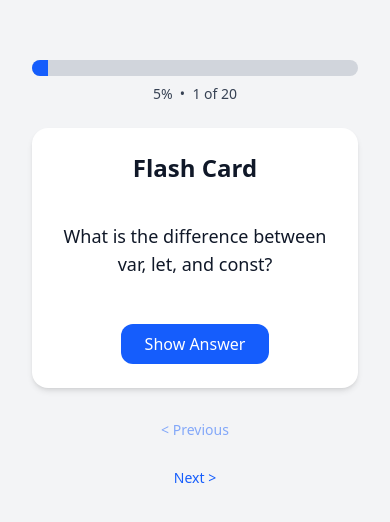
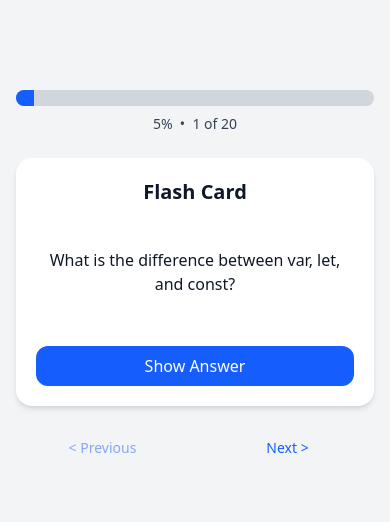
Before and after one commit to nurf21/flash-cards, a React (Vite) app: page / in a window 390 px wide. Shown: the part 156-678 px from the top of the page. Built offline with nearby package versions, Linux system fonts and the light colour scheme.

Commit message:
Refactor layout and styles in App, FlashCard, and ProgressBar components

```diff
--- a/src/App.jsx
+++ b/src/App.jsx
@@ -24,14 +24,14 @@ function App() {
 
   return (
     <div className="min-h-screen bg-gray-100 dark:bg-gray-900 text-gray-900 dark:text-gray-100 flex flex-col items-center justify-center px-4 py-6 sm:px-6">
-      <main className="min-w-full px-4 md:min-w-xl lg:min-w-2xl">
+      <main className="md:min-w-2xl">
         <ProgressBar current={index + 1} total={flashcards.length} />
         <FlashCard
           key={index}
           question={flashcards[index].question}
           answer={flashcards[index].answer}
         />
-        <div className="flex flex-col sm:flex-row justify-between items-center w-full mt-6 gap-3 text-sm text-gray-700 dark:text-gray-300">
+        <div className="flex flex-row justify-between items-center w-full mt-6 gap-3 text-sm text-gray-700 dark:text-gray-300">
           <button
             onClick={prevCard}
             disabled={index === 0}
--- a/src/components/FlashCard.jsx
+++ b/src/components/FlashCard.jsx
@@ -12,15 +12,15 @@ export default function FlashCard({ question, answer }) {
       animate={{ opacity: 1, rotateY: 0 }}
       exit={{ opacity: 0, rotateY: 90 }}
       transition={{ duration: 0.4 }}
-      className="bg-white dark:bg-gray-800 text-gray-900 dark:text-gray-100 p-6 rounded-2xl shadow-md transition-colors duration-300"
+      className="w-full max-w-2xl bg-white dark:bg-gray-800 text-gray-900 dark:text-gray-100 p-5 rounded-2xl shadow-md transition-colors duration-300"
     >
-      <h2 className="text-2xl font-bold mb-4 text-center">Flash Card</h2>
-      <div className="min-h-[100px] text-lg text-center flex items-center justify-center font-medium">
+      <h2 className="text-xl sm:text-2xl font-bold mb-4 text-center">Flash Card</h2>
+      <div className="min-h-[100px] text-base sm:text-lg text-center flex items-center justify-center font-medium">
         {showAnswer ? answer : question}
       </div>
       <button
         onClick={() => setShowAnswer(!showAnswer)}
-        className="mt-6 mx-auto block px-6 py-2 rounded-xl bg-blue-600 hover:bg-blue-700 text-white dark:bg-blue-500 dark:hover:bg-blue-600 transition"
+        className="mt-6 mx-auto block w-full sm:w-auto px-6 py-2 rounded-xl bg-blue-600 cursor-pointer hover:bg-blue-700 text-white dark:bg-blue-500 dark:hover:bg-blue-600 transition"
       >
         {showAnswer ? "Hide Answer" : "Show Answer"}
       </button>
--- a/src/components/ProgressBar.jsx
+++ b/src/components/ProgressBar.jsx
@@ -1,7 +1,7 @@
 export default function ProgressBar({ current, total }) {
   const percentage = (current / total) * 100;
   return (
-    <div className="py-6">
+    <div className="my-6 w-full">
       <div className="w-full h-4 bg-gray-300 dark:bg-gray-700 rounded-full overflow-hidden">
         <div
           className="h-full bg-blue-600 dark:bg-blue-400 transition-all"
```
